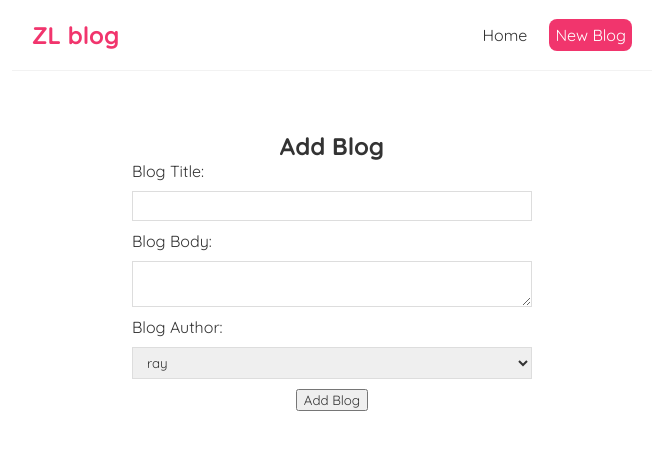
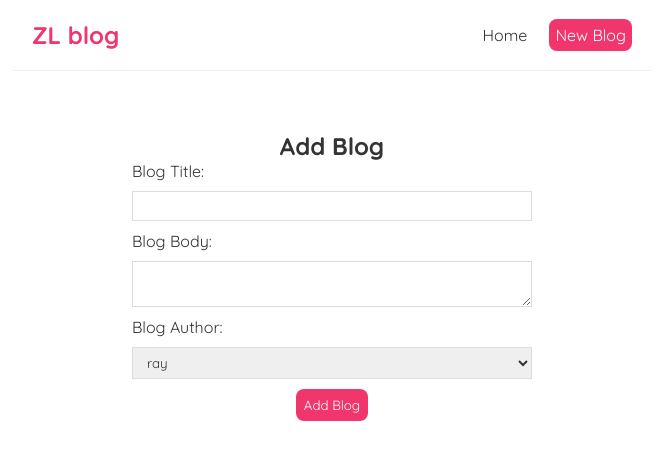
Before and after one commit to zlrkw11/zl-space, a React (Vite) app: page /create in a window 1280 px wide. Shown: the top 460 px of the page, without its empty margins (308-971 px from the left). Built offline with nearby package versions, Linux system fonts and the light colour scheme.

Commit message:
button css

```diff
--- a/src/index.css
+++ b/src/index.css
@@ -101,3 +101,12 @@ select {
   box-sizing: border-box;
   display: block;
 }
+
+.create button {
+  background-color: #f1356d;
+  color: #fff;
+  cursor: pointer;
+  border: 0;
+  padding: 8px;
+  border-radius: 8px;
+}
```
